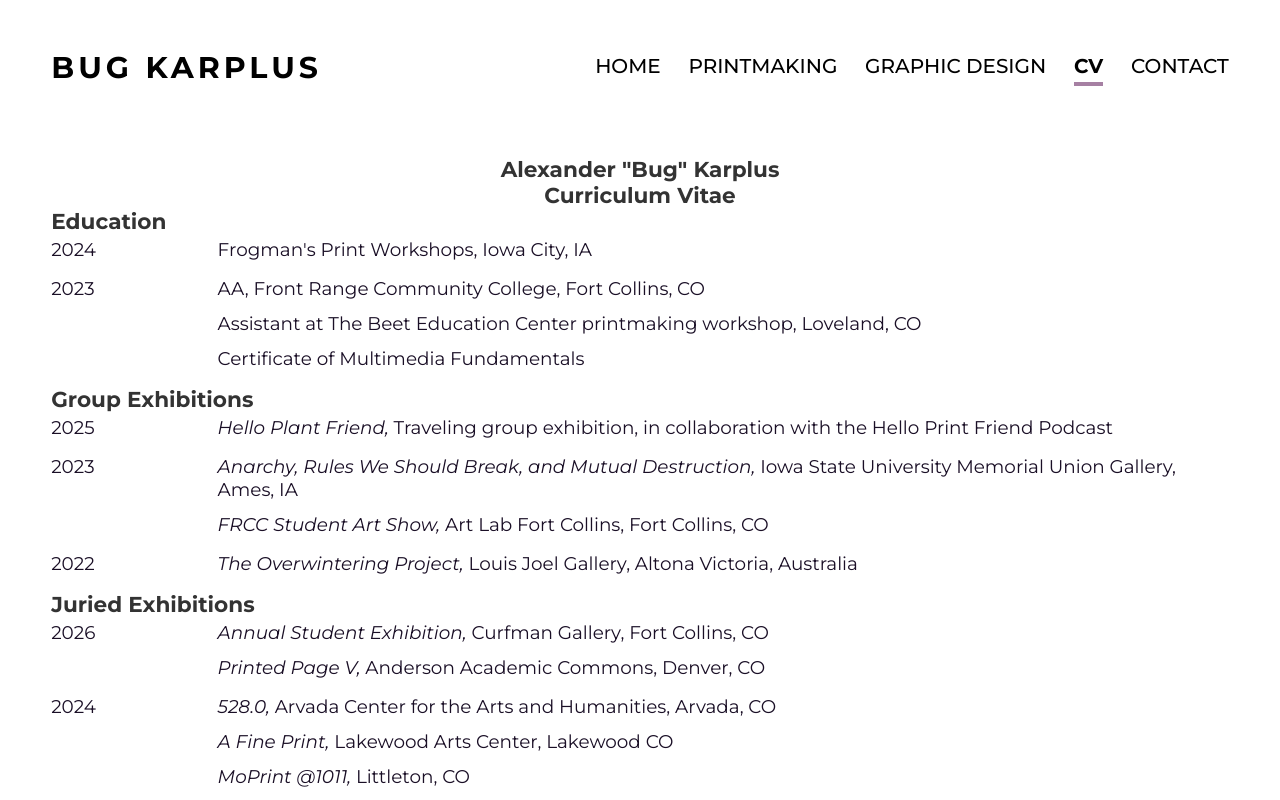
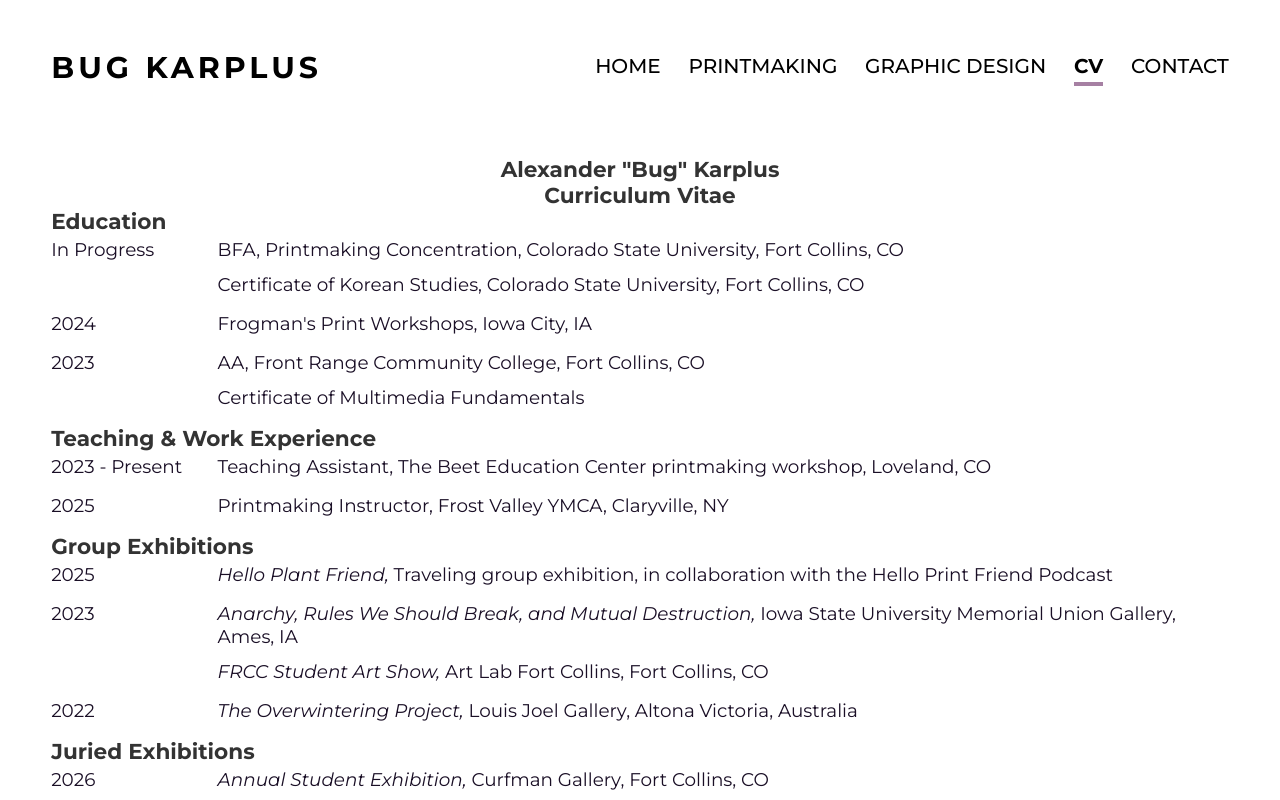
Before and after one commit to AlexisDeCoy/bug-portfolio, a React (Create React App) app: page /curriculum-vitae in a window 1280 px wide. Shown: the top 800 px of the page. Built offline with nearby package versions, Linux system fonts and the light colour scheme.

Commit message:
Update CV

```diff
--- a/src/documents/CVData.js
+++ b/src/documents/CVData.js
@@ -2,6 +2,13 @@ export const CVData = [
     {
         sectionTitle: "Education",
         year: [
+            {
+                value: "In Progress",
+                items: [
+                    ["BFA, Printmaking Concentration, Colorado State University, Fort Collins, CO"],
+                    ["Certificate of Korean Studies, Colorado State University, Fort Collins, CO"]
+                ]
+            },
             {
                 value: 2024,
                 items: [
@@ -12,8 +19,24 @@ export const CVData = [
                 value: 2023,
                 items: [
                     ["AA, Front Range Community College, Fort Collins, CO"],
-                    ["Assistant at The Beet Education Center printmaking workshop, Loveland, CO"],
                     ["Certificate of Multimedia Fundamentals"]
+                ]
+            }
+        ]
+    },
+    {
+        sectionTitle: "Teaching & Work Experience",
+        year: [
+            {
+                value: "2023 - Present",
+                items: [
+                    ["Teaching Assistant, The Beet Education Center printmaking workshop, Loveland, CO"],
+                ]
+            },
+            {
+                value: 2025,
+                items: [
+                    ["Printmaking Instructor, Frost Valley YMCA, Claryville, NY"],
                 ]
             }
         ]
```
